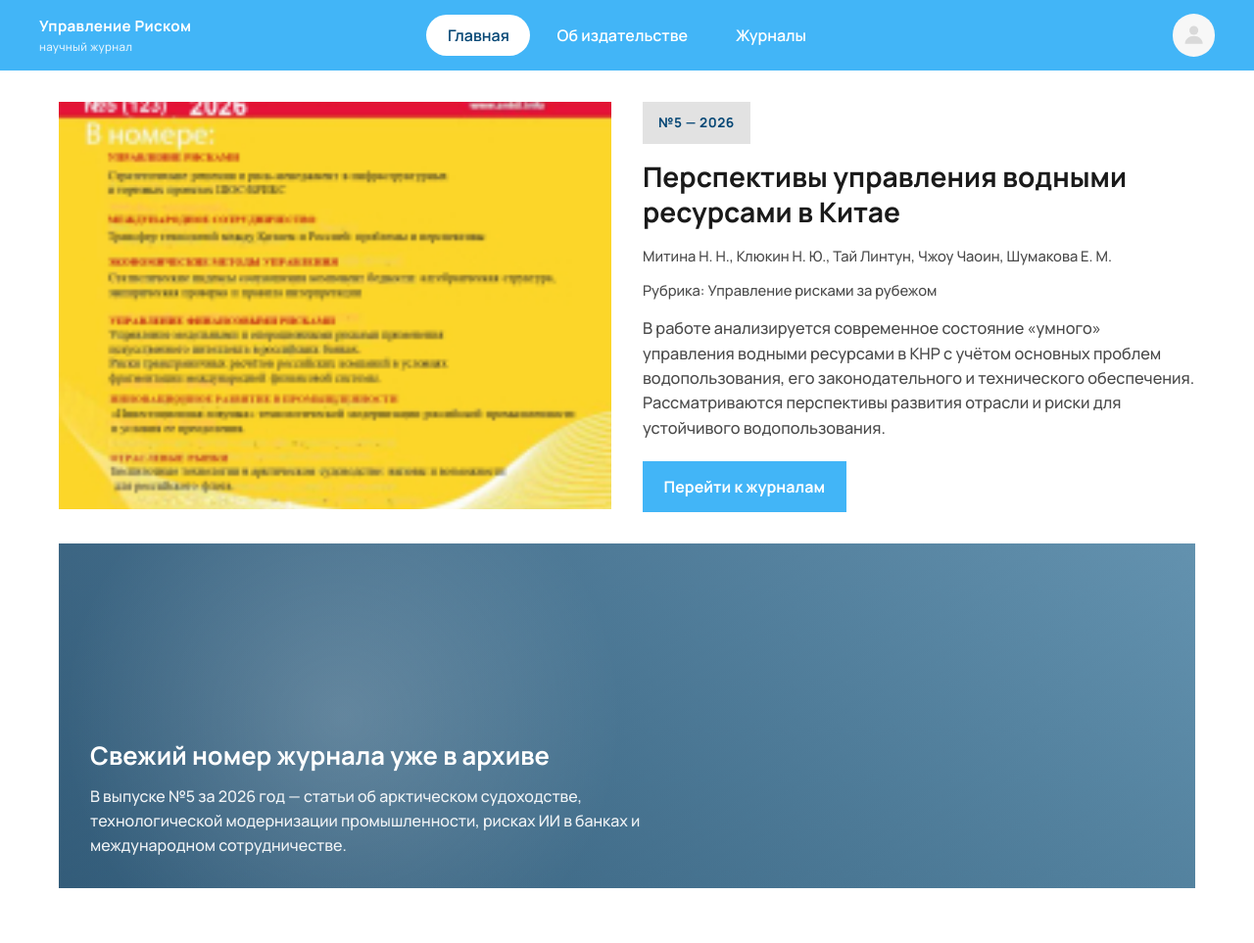
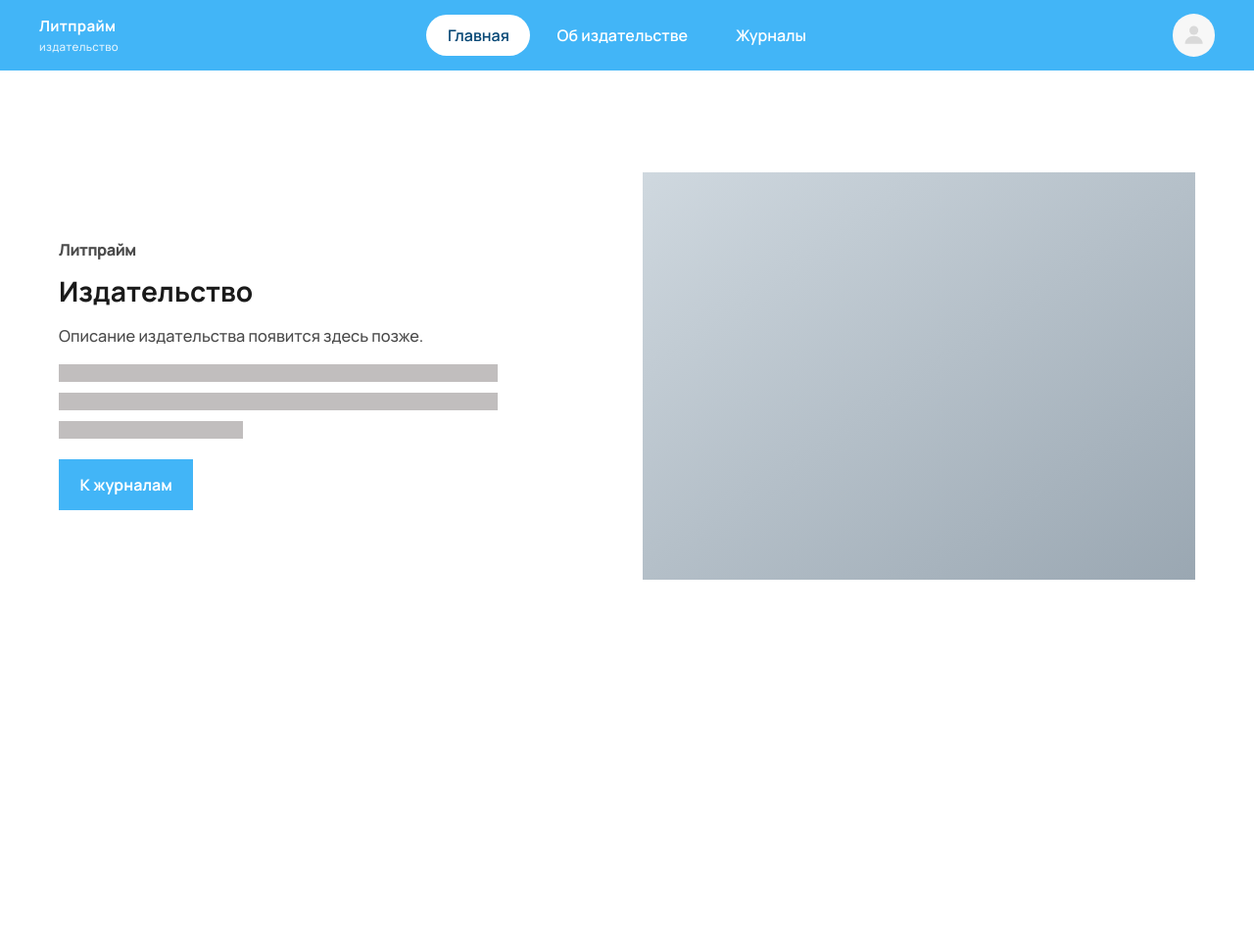
Before and after one commit to flazenjxrf/neveroyatniyzhurnal, a Flask app: page / in a window 1280 px wide. Shown: the whole page at 98% size. After the commit the page ends 592 px from the top, so only its background shows below. Run offline with Flask 3, Linux system fonts and the light colour scheme.

Commit message:
Rebrand site as Litprime publisher with a homepage stub.
Co-authored-by: Cursor <cursoragent@cursor.com>

```diff
--- a/css/styles.css
+++ b/css/styles.css
@@ -134,6 +134,39 @@ a {
   gap: 2rem;
   align-items: start;
   margin-bottom: 2rem;
+}
+
+.hero-publisher {
+  min-height: min(70vh, 40rem);
+  align-items: center;
+}
+
+.brand-hero {
+  margin: 0;
+  font-size: clamp(2.4rem, 5vw, 4rem);
+  font-weight: 800;
+  letter-spacing: -0.03em;
+  line-height: 1.05;
+  color: var(--blue-deep);
+}
+
+.hero-publisher .lede {
+  margin: 0;
+  max-width: 34rem;
+}
+
+.home-stub-lines {
+  margin: 0;
+  max-width: 28rem;
+}
+
+.home-stub-visual {
+  min-height: 22rem;
+  background:
+    linear-gradient(160deg, rgba(6, 71, 117, 0.18), rgba(66, 181, 247, 0.35)),
+    linear-gradient(45deg, #d9eef9 25%, transparent 25%) -12px 0 / 24px 24px,
+    linear-gradient(-45deg, #d9eef9 25%, transparent 25%) -12px 0 / 24px 24px,
+    #eef7fc;
 }
 
 .hero-visual {
--- a/templates/archive.html
+++ b/templates/archive.html
@@ -1,5 +1,5 @@
 {% extends "base.html" %}
-{% block title %}Архив — Управление Риском{% endblock %}
+{% block title %}Архив — Литпрайм{% endblock %}
 {% block content %}
 <main class="page page-wide">
   <p class="archive-back">
--- a/templates/article.html
+++ b/templates/article.html
@@ -1,5 +1,5 @@
 {% extends "base.html" %}
-{% block title %}{{ article.title_ru }} — Управление Риском{% endblock %}
+{% block title %}{{ article.title_ru }} — Литпрайм{% endblock %}
 {% block content %}
 <main class="page">
   <p class="archive-back">
--- a/templates/base.html
+++ b/templates/base.html
@@ -3,7 +3,7 @@
 <head>
   <meta charset="UTF-8">
   <meta name="viewport" content="width=device-width, initial-scale=1.0">
-  <title>{% block title %}Управление Риском{% endblock %}</title>
+  <title>{% block title %}Литпрайм{% endblock %}</title>
   <link rel="preconnect" href="https://fonts.googleapis.com">
   <link rel="preconnect" href="https://fonts.gstatic.com" crossorigin>
   <link href="https://fonts.googleapis.com/css2?family=Manrope:wght@500;600;700;800&display=swap" rel="stylesheet">
@@ -13,8 +13,8 @@
   <header class="site-header">
     <div class="header-inner">
       <a class="brand" href="{{ url_for('index') }}">
-        Управление Риском
-        <span>научный журнал</span>
+        Литпрайм
+        <span>издательство</span>
       </a>
       <nav class="nav" aria-label="Основное меню">
         <a class="{% if active == 'home' %}is-active{% endif %}" href="{{ url_for('index') }}">Главная</a>
--- a/templates/index.html
+++ b/templates/index.html
@@ -1,37 +1,22 @@
 {% extends "base.html" %}
-{% block title %}Управление Риском — главная{% endblock %}
+{% block title %}Литпрайм — главная{% endblock %}
 {% block content %}
 <main class="page">
-  <section class="hero" aria-labelledby="hero-title">
-    <div class="hero-visual">
-      <img src="/assets/cover-ur.png.jpg" alt="Обложка журнала Управление Риском">
+  <section class="hero hero-publisher" aria-labelledby="hero-title">
+    <div class="hero-copy">
+      <p class="brand-hero">Литпрайм</p>
+      <h1 id="hero-title">Издательство</h1>
+      <p class="lede">
+        Описание издательства появится здесь позже.
+      </p>
+      <div class="placeholder-lines tall home-stub-lines">
+        <span></span>
+        <span></span>
+        <span class="mid"></span>
+      </div>
+      <a class="cta" href="{{ url_for('journals') }}">К журналам</a>
     </div>
-
-    <div class="hero-copy">
-      <div class="eyebrow">№5 — 2026</div>
-      <h1 id="hero-title">Перспективы управления водными ресурсами в Китае</h1>
-      <div class="meta">
-        <span>Митина Н. Н., Клюкин Н. Ю., Тай Линтун, Чжоу Чаоин, Шумакова Е. М.</span>
-        <span>Рубрика: Управление рисками за рубежом</span>
-      </div>
-      <p>
-        В работе анализируется современное состояние «умного» управления водными ресурсами
-        в КНР с учётом основных проблем водопользования, его законодательного и технического
-        обеспечения. Рассматриваются перспективы развития отрасли и риски для устойчивого
-        водопользования.
-      </p>
-      <a class="cta" href="{{ url_for('journals') }}">Перейти к журналам</a>
-    </div>
-  </section>
-
-  <section class="promo" aria-labelledby="promo-title">
-    <div class="promo-inner">
-      <h2 id="promo-title">Свежий номер журнала уже в архиве</h2>
-      <p>
-        В выпуске №5 за 2026 год — статьи об арктическом судоходстве, технологической
-        модернизации промышленности, рисках ИИ в банках и международном сотрудничестве.
-      </p>
-    </div>
+    <div class="hero-visual home-stub-visual" aria-hidden="true"></div>
   </section>
 </main>
 {% endblock %}
--- a/templates/issue.html
+++ b/templates/issue.html
@@ -1,5 +1,5 @@
 {% extends "base.html" %}
-{% block title %}{{ issue.title or ('Выпуск №' ~ issue.issue_number) }} — Управление Риском{% endblock %}
+{% block title %}{{ issue.title or ('Выпуск №' ~ issue.issue_number) }} — Литпрайм{% endblock %}
 {% block content %}
 <main class="page page-wide">
   <p class="archive-back">
--- a/templates/journal.html
+++ b/templates/journal.html
@@ -1,5 +1,5 @@
 {% extends "base.html" %}
-{% block title %}Управление Риском — журнал{% endblock %}
+{% block title %}Управление Риском — Литпрайм{% endblock %}
 {% block content %}
 <main class="page page-wide">
   <section class="journal-intro">
```
